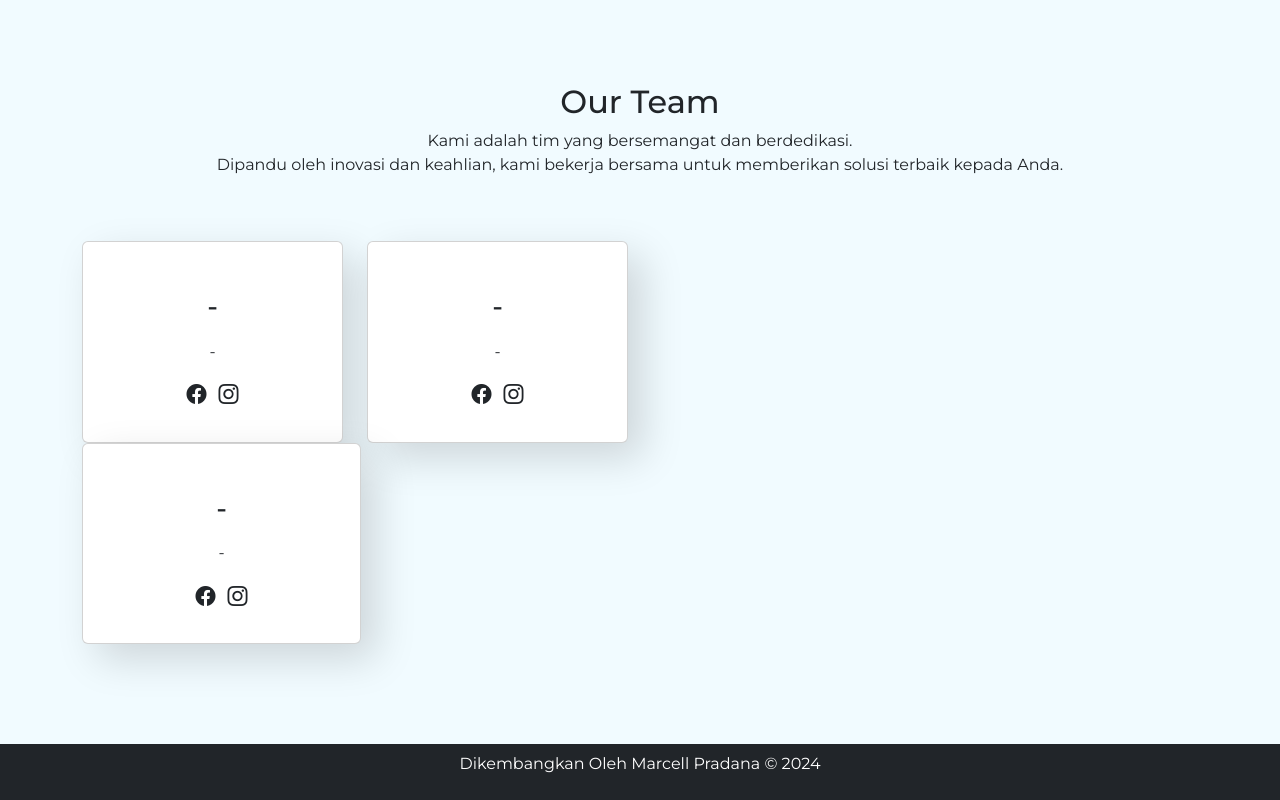
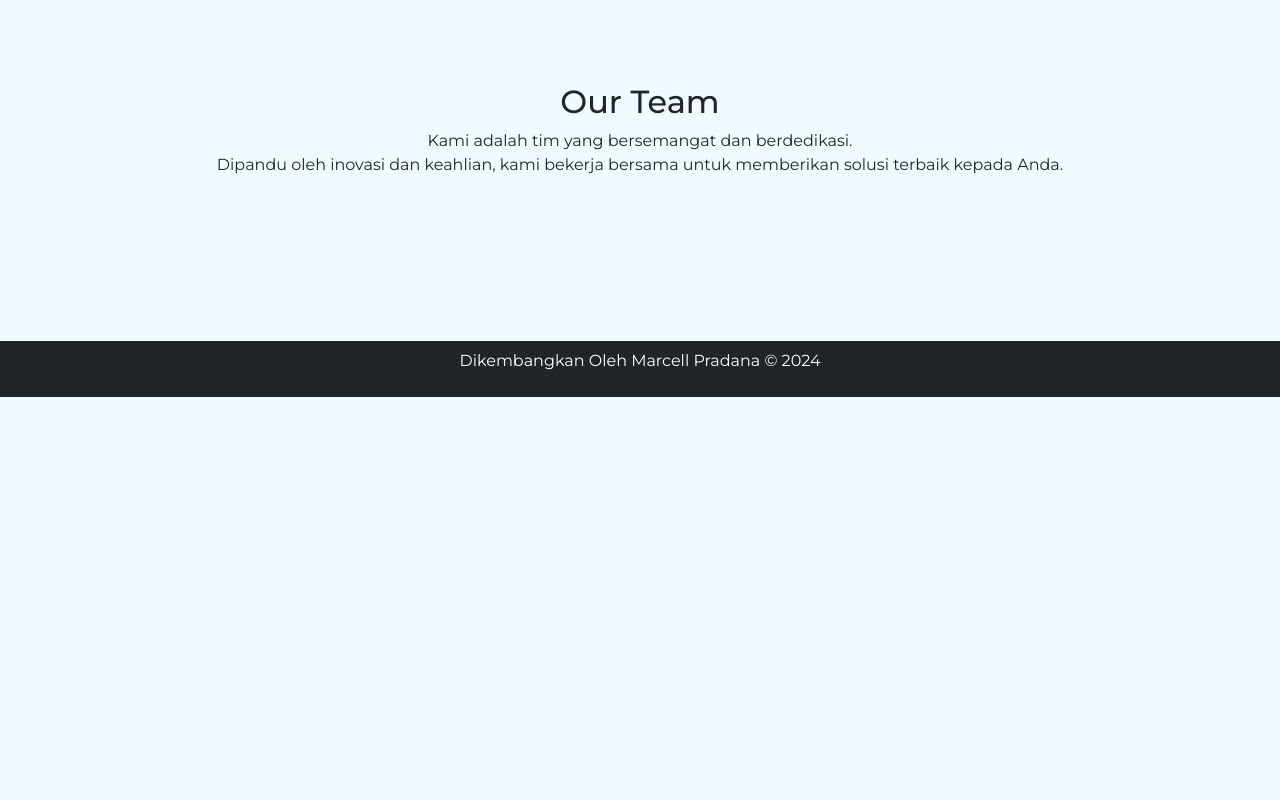
Before and after one commit to LaurensiusMarcell/T200, a website: page index.html in a window 1280 px wide. Shown: the part 3463-4263 px from the top of the page. After the commit the page ends 3860 px from the top, so only its background shows below. Drawn offline with nearby package versions, Linux system fonts and the light colour scheme.

Commit message:
Update index.html

```diff
--- a/index.html
+++ b/index.html
@@ -296,66 +296,6 @@
               </div>
             </div>
           </div>
-          <div class="row" data-aos="fade-up">
-            <div class="col-12 col-md-6 col-lg-3">
-              <div class="card text-center">
-                <div class="card-body">
-                  <img
-                    src=""
-                    alt=""
-                    class="img-fluid rounded-circle"
-                  />
-                  <h3 class="card-title py-2">-</h3>
-                  <p class="card-text">
-                    -
-                  </p>
-
-                  <p class="socials">
-                    <i class="bi bi-facebook text-dark mx-1"></i>
-                    <i class="bi bi-instagram text-dark mx-1"></i>
-                  </p>
-                </div>
-              </div>
-            </div>
-            <div class="col-12 col-md-6 col-lg-3">
-              <div class="card text-center">
-                <div class="card-body">
-                  <img
-                    src=""
-                    alt=""
-                    class="img-fluid rounded-circle"
-                  />
-                  <h3 class="card-title py-2">-</h3>
-                  <p class="card-text">
-                    -
-                  </p>
-                  <p class="socials">
-                    <i class="bi bi-facebook text-dark mx-1"></i>
-                    <i class="bi bi-instagram text-dark mx-1"></i>
-                  </p>
-                </div>
-              </div>
-            </div>
-          </div>
-          <div class="col-12 col-md-6 col-lg-3">
-            <div class="card text-center">
-              <div class="card-body">
-                <img
-                  src=""
-                  alt=""
-                  class="img-fluid rounded-circle"
-                />
-                <h3 class="card-title py-2">-</h3>
-                <p class="card-text">
-                  -
-                </p>
-                <p class="socials">
-                  <i class="bi bi-facebook text-dark mx-1"></i>
-                  <i class="bi bi-instagram text-dark mx-1"></i>
-                </p>
-              </div>
-            </div>
-          </div>
         </div>
       </section>
       <!-- team ends -->
```
